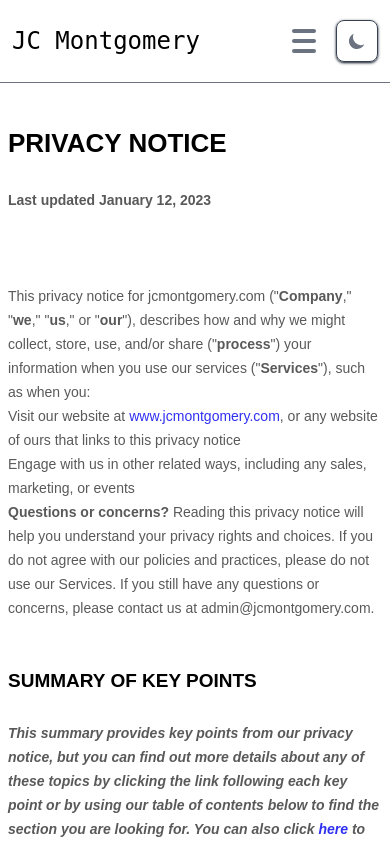
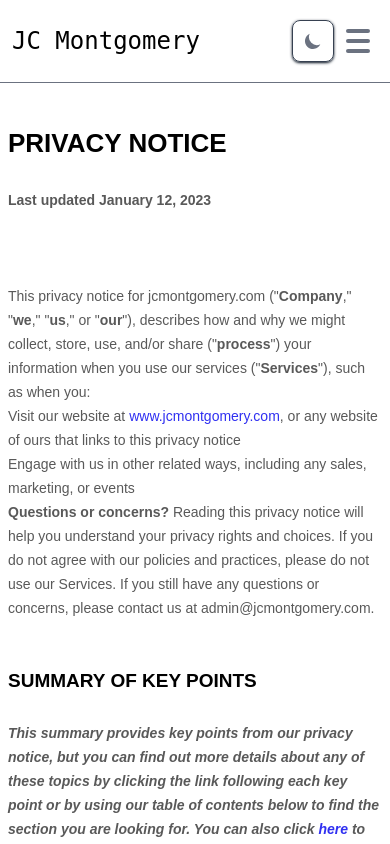
Before and after one commit to CameronMontgomery/jcmontgomery-portfolio, a React (Vite) app: page /privacy in a window 390 px wide. Shown: the top 844 px of the page. Built offline with nearby package versions, Linux system fonts and the light colour scheme; a web font is replaced by a local one.

Commit message:
Refactor DarkModeButton as own component

```diff
--- /dev/null
+++ b/src/components/DarkModeButton.jsx
@@ -0,0 +1,35 @@
+const DarkModeButton = ({ darkModeHandler, isDarkMode }) => {
+  return (
+    <button
+      type='button'
+      onClick={() => darkModeHandler()}
+      className='group mr-3 rounded-lg border-[0.5px] border-gray-700 p-2.5 text-sm text-gray-500 shadow shadow-gray-800 hover:bg-gray-500 focus:outline-none focus:ring-2 focus:ring-gray-200 dark:border-[0.5px] dark:border-white dark:text-gray-400 dark:shadow dark:shadow-gray-200 dark:hover:bg-gray-600 dark:focus:ring-gray-700 md:mr-8'
+    >
+      {isDarkMode ? (
+        <svg
+          className='h-5 w-5 group-hover:fill-yellow-500 '
+          fill='currentColor'
+          viewBox='0 0 20 20'
+          xmlns='http://www.w3.org/2000/svg'
+        >
+          <path
+            d='M10 2a1 1 0 011 1v1a1 1 0 11-2 0V3a1 1 0 011-1zm4 8a4 4 0 11-8 0 4 4 0 018 0zm-.464 4.95l.707.707a1 1 0 001.414-1.414l-.707-.707a1 1 0 00-1.414 1.414zm2.12-10.607a1 1 0 010 1.414l-.706.707a1 1 0 11-1.414-1.414l.707-.707a1 1 0 011.414 0zM17 11a1 1 0 100-2h-1a1 1 0 100 2h1zm-7 4a1 1 0 011 1v1a1 1 0 11-2 0v-1a1 1 0 011-1zM5.05 6.464A1 1 0 106.465 5.05l-.708-.707a1 1 0 00-1.414 1.414l.707.707zm1.414 8.486l-.707.707a1 1 0 01-1.414-1.414l.707-.707a1 1 0 011.414 1.414zM4 11a1 1 0 100-2H3a1 1 0 000 2h1z'
+            fillRule='evenodd'
+            clipRule='evenodd'
+          ></path>
+        </svg>
+      ) : (
+        <svg
+          className='h-5 w-5 group-hover:fill-white'
+          fill='currentColor'
+          viewBox='0 0 20 20'
+          xmlns='http://www.w3.org/2000/svg'
+        >
+          <path d='M17.293 13.293A8 8 0 016.707 2.707a8.001 8.001 0 1010.586 10.586z'></path>
+        </svg>
+      )}
+    </button>
+  );
+};
+
+export default DarkModeButton;
--- a/src/components/NavBar.jsx
+++ b/src/components/NavBar.jsx
@@ -1,8 +1,9 @@
 import { useState } from 'react';
 import { Link } from 'react-router-dom';
+import DarkModeButton from './DarkModeButton';
 import SocialBadges from './SocialBadges';
 
-const NavBar = ({ darkModeHandler, isDarkMode }) => {
+const NavBar = (props) => {
   const [isNavOpen, setIsNavOpen] = useState(false);
   const [isHamburgerDropdownOpen, setIsHamburgerDropdownOpen] = useState(false);
 
@@ -12,6 +13,10 @@
         <Link to='/'>JC Montgomery</Link>
       </h1>
       <nav className='flex'>
+        <DarkModeButton
+          isDarkMode={props.isDarkMode}
+          darkModeHandler={props.darkModeHandler}
+        />
         <section className='flex lg:hidden'>
           <button
             className={`group z-20 mr-5 space-y-1.5 md:mr-6 ${
@@ -100,35 +105,6 @@
           <li></li>
           <li></li>
         </ul> */}
-        <button
-          type='button'
-          onClick={() => darkModeHandler()}
-          className='group mr-3 rounded-lg border-[0.5px] border-gray-700 p-2.5 text-sm text-gray-500 shadow shadow-gray-800 hover:bg-gray-500 focus:outline-none focus:ring-2 focus:ring-gray-200 dark:border-[0.5px] dark:border-white dark:text-gray-400 dark:shadow dark:shadow-gray-200 dark:hover:bg-gray-600 dark:focus:ring-gray-700 md:mr-8'
-        >
-          {isDarkMode ? (
-            <svg
-              className='h-5 w-5 group-hover:fill-yellow-500 '
-              fill='currentColor'
-              viewBox='0 0 20 20'
-              xmlns='http://www.w3.org/2000/svg'
-            >
-              <path
-                d='M10 2a1 1 0 011 1v1a1 1 0 11-2 0V3a1 1 0 011-1zm4 8a4 4 0 11-8 0 4 4 0 018 0zm-.464 4.95l.707.707a1 1 0 001.414-1.414l-.707-.707a1 1 0 00-1.414 1.414zm2.12-10.607a1 1 0 010 1.414l-.706.707a1 1 0 11-1.414-1.414l.707-.707a1 1 0 011.414 0zM17 11a1 1 0 100-2h-1a1 1 0 100 2h1zm-7 4a1 1 0 011 1v1a1 1 0 11-2 0v-1a1 1 0 011-1zM5.05 6.464A1 1 0 106.465 5.05l-.708-.707a1 1 0 00-1.414 1.414l.707.707zm1.414 8.486l-.707.707a1 1 0 01-1.414-1.414l.707-.707a1 1 0 011.414 1.414zM4 11a1 1 0 100-2H3a1 1 0 000 2h1z'
-                fillRule='evenodd'
-                clipRule='evenodd'
-              ></path>
-            </svg>
-          ) : (
-            <svg
-              className='h-5 w-5 group-hover:fill-white'
-              fill='currentColor'
-              viewBox='0 0 20 20'
-              xmlns='http://www.w3.org/2000/svg'
-            >
-              <path d='M17.293 13.293A8 8 0 016.707 2.707a8.001 8.001 0 1010.586 10.586z'></path>
-            </svg>
-          )}
-        </button>
       </nav>
     </div>
   );
```
